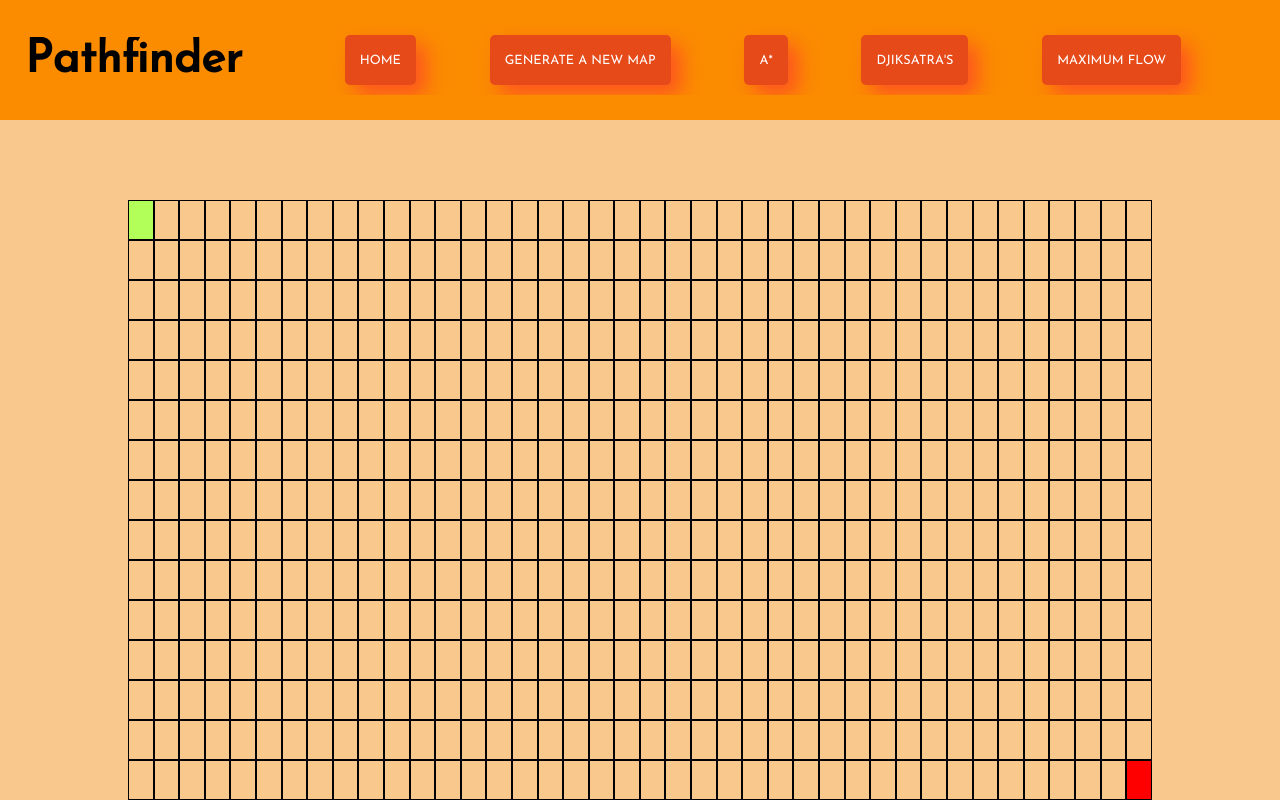
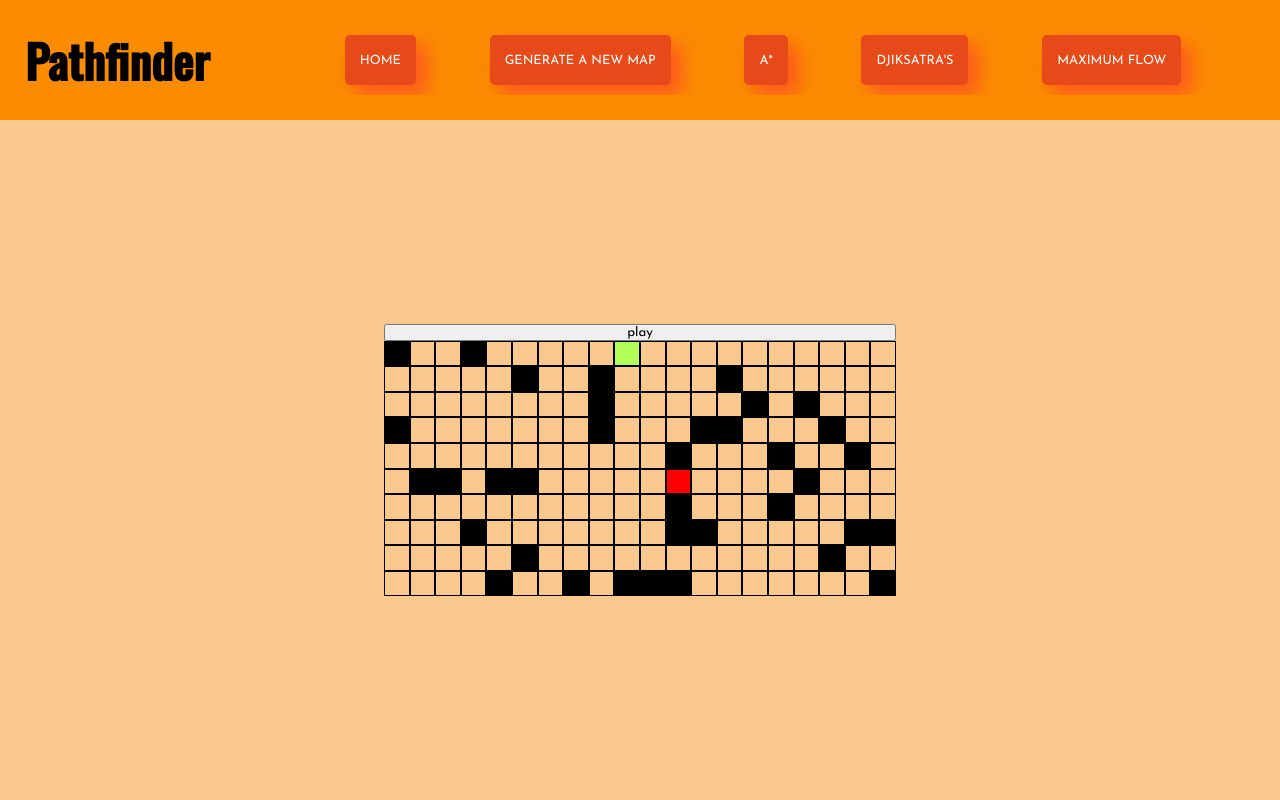
Before and after one commit to Klask1604/Algorithm-Visualizer, a React (Vite) app: page /Algorithm-Visualizer/pathfinder in a window 1280 px wide. Built offline with nearby package versions, Linux system fonts and the light colour scheme; a web font is replaced by a local one.

Commit message:
pathfinder deploy astar

```diff
--- /dev/null
+++ b/src/components/algorithms/Astar.jsx
@@ -0,0 +1,72 @@
+function Astar(startNode, endNode) {
+  let openSet = [];
+  let closedSet = [];
+  let path = [];
+  let visitedNodes = [];
+
+  startNode.g = 0;
+  startNode.h = heuristic(startNode, endNode);
+  startNode.f = startNode.h;
+
+  openSet.push(startNode);
+
+  while (openSet.length > 0) {
+    let leastIndex = 0;
+    for (let i = 0; i < openSet.length; i++) {
+      if (openSet[i].f < openSet[leastIndex].f) {
+        leastIndex = i;
+      }
+    }
+    let current = openSet[leastIndex];
+    visitedNodes.push(current);
+
+    if (current === endNode) {
+      let temp = current;
+      path.push(temp);
+      while (temp.previous) {
+        path.push(temp.previous);
+        temp = temp.previous;
+      }
+
+      return { path, visitedNodes };
+    }
+
+    openSet.splice(leastIndex, 1);
+    closedSet.push(current);
+
+    let neighbours = current.neighbours;
+    for (let i = 0; i < neighbours.length; i++) {
+      let neighbour = neighbours[i];
+
+      if (closedSet.includes(neighbour) || neighbour.isWall) {
+        continue;
+      }
+
+      let tempG = current.g + 1;
+
+      let newPath = false;
+      if (!openSet.includes(neighbour)) {
+        newPath = true;
+        neighbour.h = heuristic(neighbour, endNode);
+        openSet.push(neighbour);
+      } else if (tempG < neighbour.g) {
+        newPath = true;
+      }
+
+      if (newPath) {
+        neighbour.g = tempG;
+        neighbour.f = neighbour.g + neighbour.h;
+        neighbour.previous = current;
+      }
+    }
+  }
+
+  return { path, visitedNodes, error: "No path found" };
+}
+
+function heuristic(a, b) {
+  let d = Math.abs(a.x - b.x) + Math.abs(a.y - b.y);
+  return d;
+}
+
+export default Astar;
--- a/src/components/pathfinder/Node.jsx
+++ b/src/components/pathfinder/Node.jsx
@@ -1,5 +1,11 @@
-const Node = ({ isStart, isEnd, row, col }) => {
-  const classes = isStart ? "node-start" : isEnd ? "node-End" : "";
+const Node = ({ isStart, isEnd, row, col, isWall }) => {
+  const classes = isStart
+    ? "node-start"
+    : isWall
+    ? "isWall"
+    : isEnd
+    ? "node-End"
+    : "";
   return <div className={`node ${classes}`} id={`node-${row}-${col}`}></div>;
 };
 
--- a/src/components/pathfinder/Pathfinder.jsx
+++ b/src/components/pathfinder/Pathfinder.jsx
@@ -1,17 +1,23 @@
 import { useEffect, useState } from "react";
 import Node from "./Node";
+import Astar from "../algorithms/Astar";
+const Pathfinder = () => {
+  const col = 20;
+  const row = 10;
 
-const Pathfinder = () => {
-  const col = 40;
-  const row = 15;
+  const NODE_START_ROW = Math.floor(Math.random() * (row / 2));
+  const NODE_START_COL = Math.floor(Math.random() * (col / 2));
+  const NODE_END_ROW = Math.floor(Math.random() * (row - row / 2) + row / 2);
+  const NODE_END_COL = Math.floor(Math.random() * (col - col / 2) + col / 2);
 
-  const NODE_START_ROW = 0;
-  const NODE_START_COL = 0;
-  const NODE_END_ROW = row - 1;
-  const NODE_END_COL = col - 1;
+  // const NODE_START_ROW = 0;
+  // const NODE_START_COL = 0;
+  // const NODE_END_ROW = row - 1;
+  // const NODE_END_COL = col - 1;
 
   const [Grid, setGrid] = useState([]);
-
+  const [Path, setPath] = useState([]);
+  const [VisitedNodes, setVisitedNodes] = useState([]);
   useEffect(() => {
     initGrid();
   }, []);
@@ -21,8 +27,18 @@
     for (let i = 0; i < row; i++) {
       grid[i] = new Array(col);
     }
+
     createSpot(grid);
     setGrid(grid);
+    addNeighbours(grid);
+
+    const startNode = grid[NODE_START_ROW][NODE_START_COL];
+    const endNode = grid[NODE_END_ROW][NODE_END_COL];
+    let path = Astar(startNode, endNode);
+    startNode.isWall = false;
+    endNode.isWall = false;
+    setPath(path.path);
+    setVisitedNodes(path.visitedNodes);
   };
 
   const createSpot = (grid) => {
@@ -33,28 +49,80 @@
     }
   };
 
+  const addNeighbours = (grid) => {
+    for (let i = 0; i < row; i++) {
+      for (let j = 0; j < col; j++) {
+        grid[i][j].addneighbours(grid);
+      }
+    }
+  };
   function Spot(i, j) {
     this.x = i;
     this.y = j;
     this.isStart = this.x === NODE_START_ROW && this.y === NODE_START_COL;
     this.isEnd = this.x === NODE_END_ROW && this.y === NODE_END_COL;
     this.f = 0;
-    this.b = 0;
+    this.g = 0;
+    this.h = 0;
+    this.isWall = false;
+    if (Math.random(1) < 0.2) {
+      this.isWall = true;
+    }
     this.neighbours = [];
-    this.previous;
+    this.previous = undefined;
     this.addneighbours = function (grid) {
+      let i = this.x;
+      let j = this.y;
       if (i > 0) this.neighbours.push(grid[i - 1][j]);
+      if (i < row - 1) this.neighbours.push(grid[i + 1][j]);
+      if (j > 0) this.neighbours.push(grid[i][j - 1]);
+      if (j < col - 1) this.neighbours.push(grid[i][j + 1]);
     };
   }
-
+  const visualizeShortestPath = (shortestPathNodes) => {
+    for (let i = 0; i < shortestPathNodes.length; i++) {
+      setTimeout(() => {
+        const node = shortestPathNodes[i];
+        document.getElementById(`node-${node.x}-${node.y}`).className =
+          "node node-shortest-path";
+      }, 10 * i);
+    }
+  };
+  const visualizePath = () => {
+    for (let i = 0; i <= VisitedNodes.length; i++) {
+      if (i === VisitedNodes.length) {
+        setTimeout(() => {
+          visualizeShortestPath(Path);
+        }, 20 * i);
+      } else {
+        setTimeout(() => {
+          const node = VisitedNodes[i];
+          document.getElementById(`node-${node.x}-${node.y}`).className =
+            "node node-visited";
+        }, i * 20);
+      }
+    }
+  };
   const GridWithNodes = () => {
     return (
-      <div>
+      <div
+        style={{
+          height: "auto",
+        }}
+      >
+        <button
+          style={{
+            height: "auto",
+          }}
+          onClick={visualizePath}
+        >
+          play
+        </button>
         {Grid.map((row, rowIndex) => {
           return (
             <div key={rowIndex} className="rowWrapper">
               {row.map((col, colIndex) => {
-                const { isStart, isEnd } = col;
+                const { isStart, isEnd, isWall } = col;
                 return (
                   <Node
                     key={colIndex}
@@ -62,6 +130,7 @@
                     isEnd={isEnd}
                     row={rowIndex}
                     col={colIndex}
+                    isWall={isWall}
                   />
                 );
               })}
@@ -71,14 +140,11 @@
       </div>
     );
   };
-  console.log(Grid);
 
   return (
     <>
       <div className="pathfinder-visualizer">
-        <div className="grid" onClick={initGrid}>
-          {GridWithNodes()}
-        </div>
+        <div className="grid">{GridWithNodes()}</div>
       </div>
     </>
   );
--- a/src/index.css
+++ b/src/index.css
@@ -1,5 +1,5 @@
 @import url("https://fonts.googleapis.com/css2?family=Josefin+Sans&family=Playpen+Sans&display=swap");
-
+@import url("https://fonts.googleapis.com/css2?family=Oswald:wght@500&display=swap");
 * {
   margin: 0;
   padding: 0;
@@ -17,7 +17,7 @@
 }
 
 h1 {
-  font-family: "Josefin Sans", sans-serif;
+  font-family: "Oswald", sans-serif;
   font-size: 4.5em;
   height: auto;
 }
@@ -299,7 +299,7 @@
 
 .pathfinder-visualizer {
   width: auto;
-  height: 85;
+  height: 85%;
   background-color: #f8c88d;
   display: flex;
   align-items: center;
@@ -308,13 +308,14 @@
 
 .pathfinder-visualizer .grid {
   display: flex;
-  width: 80%;
-  height: 80%;
+  justify-content: center;
+  width: auto;
+  height: auto;
 }
 
 .node {
-  width: 40px;
-  height: 40px;
+  width: 2vw;
+  height: 2vw;
   border: 1px solid black;
 }
 .rowWrapper {
@@ -328,6 +329,73 @@
 }
 .node-End {
   background-color: red;
+}
+.isWall {
+  background-color: black;
+}
+.node-visited {
+  animation-name: visitedAnimation;
+  animation-duration: 1.5s;
+  animation-timing-function: ease-out;
+  animation-delay: 0;
+  animation-direction: alternate;
+  animation-iteration-count: 1;
+  animation-fill-mode: forwards;
+  animation-play-state: running;
+}
+
+@keyframes visitedAnimation {
+  0% {
+    transform: scale(0.3);
+    background-color: rgba(0, 0, 66, 0.75);
+    border-radius: 10%;
+  }
+
+  50% {
+    background-color: peachpuff;
+  }
+
+  75% {
+    transform: scale(1.2);
+    background-color: peachpuff;
+  }
+
+  100% {
+    transform: scale(1);
+    background-color: peachpuff;
+  }
+}
+
+.node-wall {
+  background-color: rgb(12, 53, 71);
+}
+
+.node-shortest-path {
+  animation-name: shortestPath;
+  animation-duration: 1.5s;
+  animation-timing-function: ease-out;
+  animation-delay: 0;
+  animation-direction: alternate;
+  animation-iteration-count: 1;
+  animation-fill-mode: forwards;
+  animation-play-state: running;
+}
+
+@keyframes shortestPath {
+  0% {
+    transform: scale(0.6);
+    background-color: aquamarine;
+  }
+
+  50% {
+    transform: scale(1.2);
+    background-color: aquamarine;
+  }
+
+  100% {
+    transform: scale(1);
+    background-color: aquamarine;
+  }
 }
 /* end pathfinder.jsx */
 
@@ -413,5 +481,9 @@
   .sorting-visualizer .controller input[type="range"] {
     width: 190px;
   }
+  .node {
+    width: 3vw;
+    height: 4vw;
+  }
 }
 /* end media queries */
```
Also changed, not shown: 5 other files (tests, documents, lock files or other folders).
